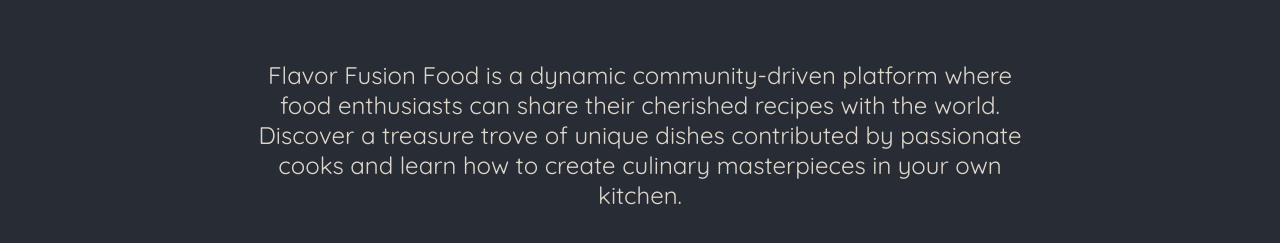
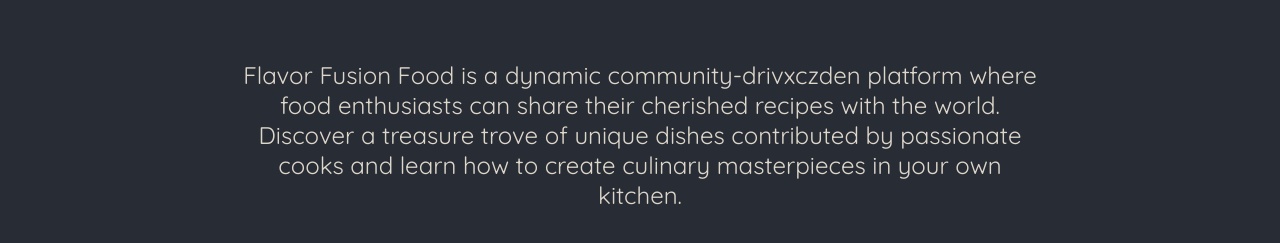
Before and after one commit to SalahShallapy/Flavor-Fusion, a Next.js app: page / in a window 1280 px wide. Shown: the part 709-952 px from the top of the page. Built offline with nearby package versions, Linux system fonts and the light colour scheme.

Commit message:
Altered Main Page

```diff
--- a/app/page.js
+++ b/app/page.js
@@ -25,8 +25,8 @@ export default function Home() {
         <section className={classes.section}>
           <h2>How it works?</h2>
           <p>
-            Flavor Fusion Food is a dynamic community-driven platform where food
-            enthusiasts can share their cherished recipes with the world.
+            Flavor Fusion Food is a dynamic community-drivxczden platform where
+            food enthusiasts can share their cherished recipes with the world.
             Discover a treasure trove of unique dishes contributed by passionate
             cooks and learn how to create culinary masterpieces in your own
             kitchen.
```
